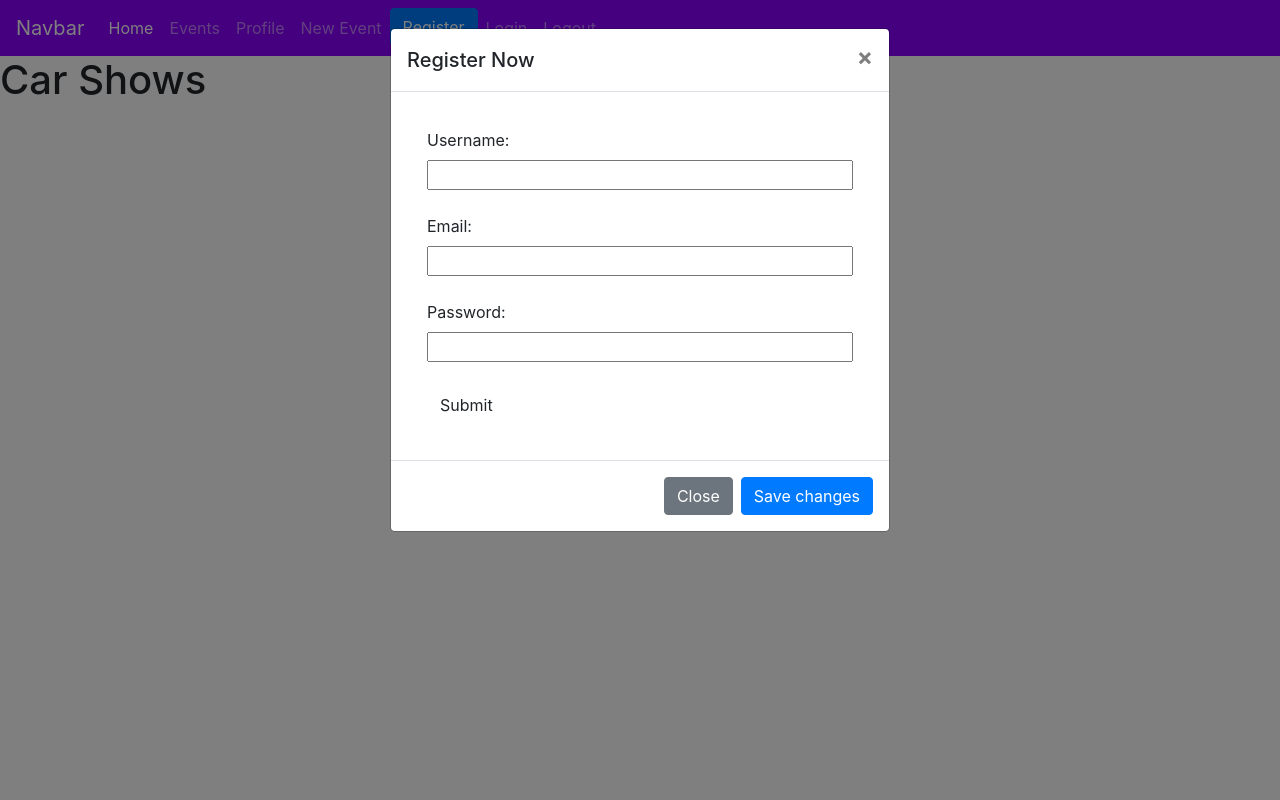
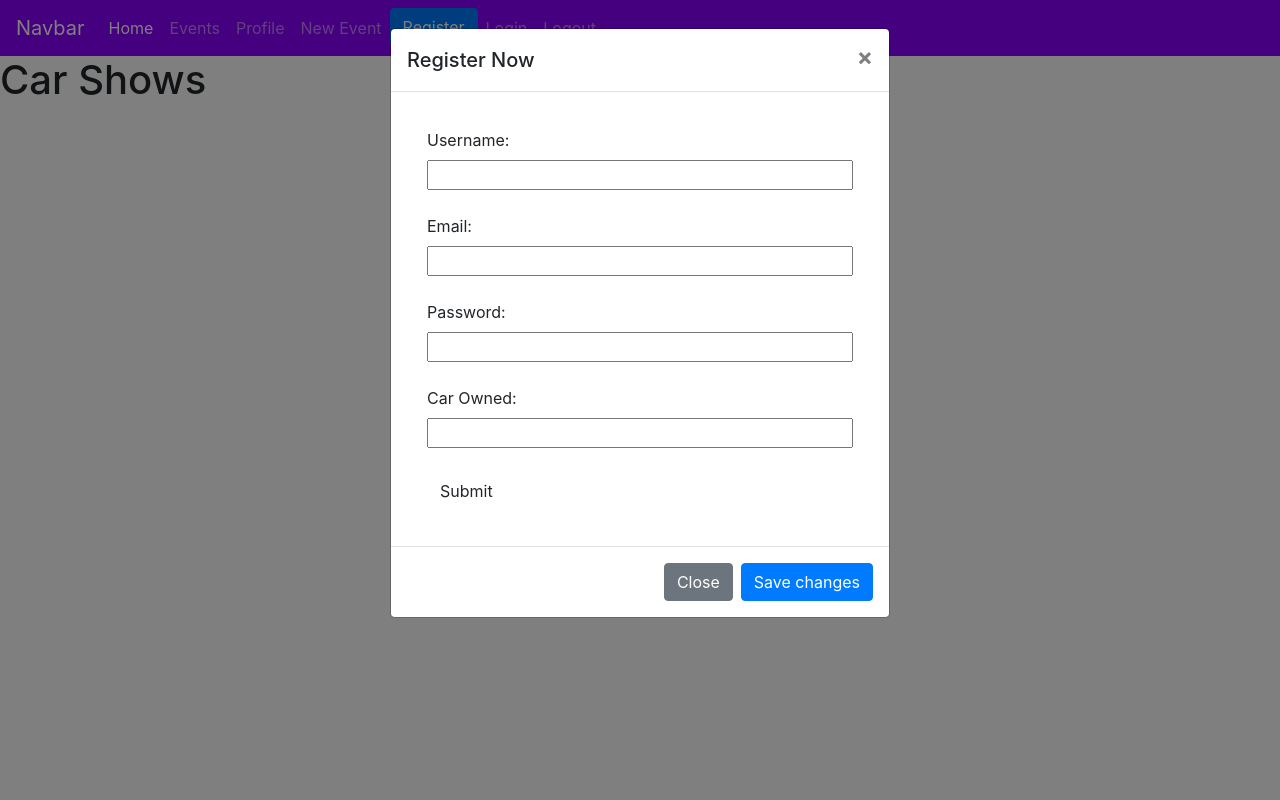
Before and after one commit to matt-oc/car-shows, a Flask app: page / in a window 1280 px wide, after a click on "Register". Run offline with Flask 2, Linux system fonts and the light colour scheme; data that the repository does not hold is empty; some libraries are stand-ins or nearby versions.

Commit message:
'add car field to registration form'

```diff
--- a/templates/base.html
+++ b/templates/base.html
@@ -93,6 +93,8 @@
                 <input type="Email" id="email" name="email" required><br>
                 <label for="password">Password:</label><br>
                 <input type="password" id="password" name="password"><br>
+                <label for="car">Car Owned:</label><br>
+                <input type="car" id="car" name="car"><br>
 
                 <div class="submit-btn-container">
                   <button type="submit" class="btn contact-btn-submit" id="contact-submit" data-submit="Sending">Submit</button>
```
